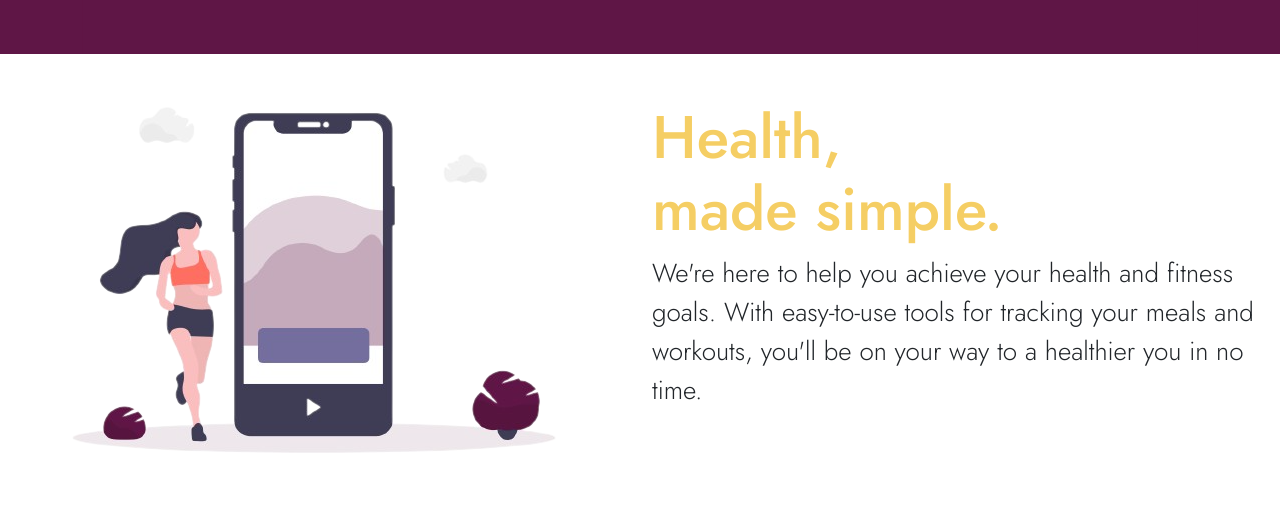
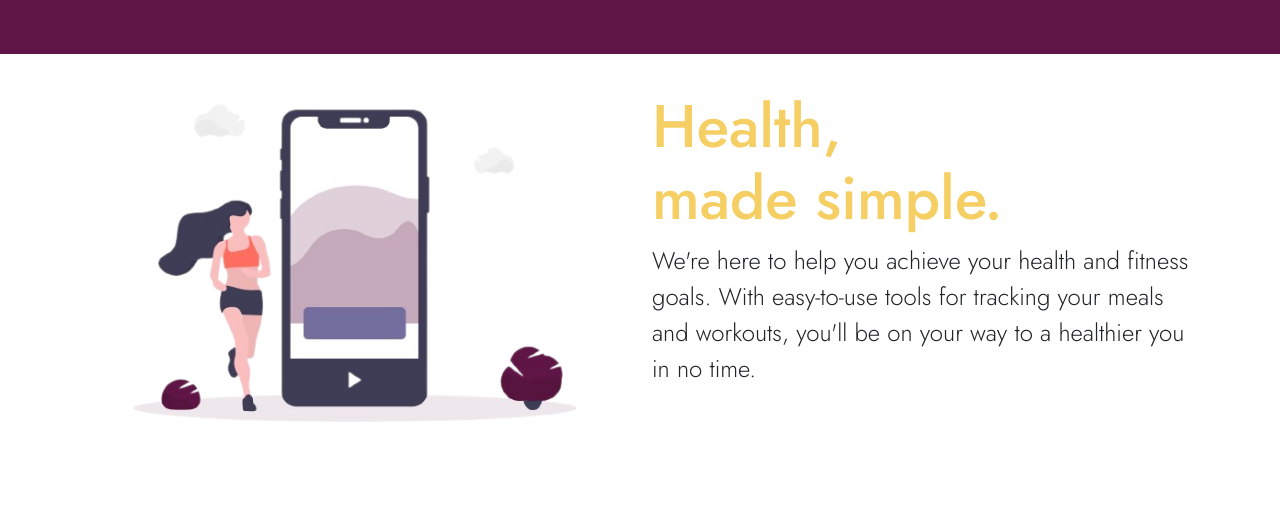
Before and after one commit to Clelia-M/WellFit, a React (Create React App) app: page / in a window 1280 px wide. Shown: the part 562-1068 px from the top of the page. Built offline with nearby package versions, Linux system fonts and the light colour scheme; no server answers.

Commit message:
fitness and jumbotron sections styling

```diff
--- a/src/App.js
+++ b/src/App.js
@@ -12,6 +12,7 @@ import FAQ from './components/FAQ';
 import Newsletter from './components/Newsletter';
 import Youtube from './components/Youtube';
 import Footer from './components/Footer';
+import Fitness from './components/Fitness';
 
 
 
@@ -27,6 +28,7 @@ function App() {
         <div id="component1"> <Nutritions /></div>
         <div id="component2"> <Bmr /></div>
       </div>
+      <Fitness />
       <Workout />
       <Bmi />
       <Charts />
--- /dev/null
+++ b/src/components/Fitness.js
@@ -0,0 +1,20 @@
+function Fitness() {
+    return (
+      <section className="jumbotron jumbotron-fluid fitness-sec">
+        <div className="container">
+          <div className="row align-items-center">
+            <div className="col-md-6">
+              <h1 className="type-super mb-5 p-2">Fitness, <br /> made simple.</h1>
+              <p id="fitness" className="type-large lead ml-md-5">
+              Get fit, stay healthy, and reach your goals with our all-in-one fitness platform. Whether you're a beginner or an experienced athlete, we've got everything you need to transform your body and mind. Start your journey to a healthier you today!
+              </p>
+            </div>
+            <div className="col-md-6 text-center">
+              <img src="../images/undraw_Personal_trainer_re_cnua.png" className="img-fluid d-block mx-auto" alt="" />
+            </div>
+          </div>
+        </div>
+      </section>
+    );
+  }
+  export default Fitness;
--- a/src/components/Jumbotron.js
+++ b/src/components/Jumbotron.js
@@ -3,6 +3,7 @@ import React from "react";
 function Jumbotron() {
   return (
     <header className="jumbotron jumbotron-fluid">
+       <div className="container">
         <div className="row align-items-center">
           <div className="col-md-6 mb-3 mb-md-0">
             <img src="../images/undraw_fitness_tracker_3033.png" className="img-fluid d-block mx-auto" alt="" />
@@ -14,6 +15,7 @@ function Jumbotron() {
               on your way to a healthier you in no time.</p>
             </div>
           </div>
+          </div>
     </header>
   );
 }
--- a/src/index.css
+++ b/src/index.css
@@ -61,8 +61,19 @@ body {
   font-size: 60px;
 }
 
-#motto {
-  font-size: 26px;
+#motto,
+#fitness {
+  font-size: 24px;
+}
+
+.fitness-sec {
+  background-color: var(--primaryclr);
+  padding: 50px;
+  margin-bottom: 50px;
+}
+
+#fitness {
+  color: var(--textlightclr);
 }
 
 /* Cards section */
```
Also changed, not shown: public/images/undraw_Personal_trainer_re_cnua.png (added).
